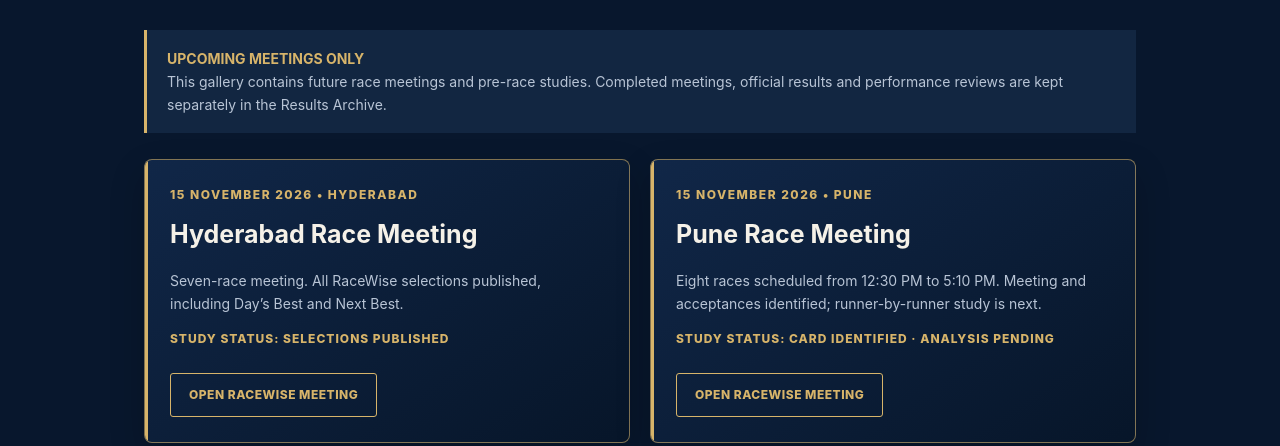
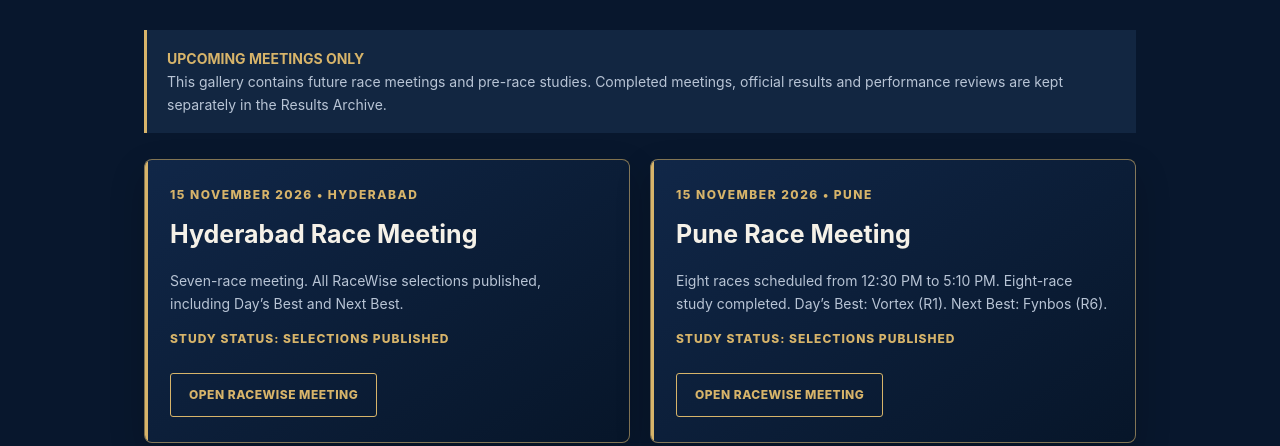
Before and after one commit to racewiseindia/racewiseindia.github.io, a plain HTML site: page archive.html in a window 1280 px wide. Shown: the part 598-1044 px from the top of the page. Drawn offline with Linux system fonts and the light colour scheme.

Commit message:
Update Pune archive with published featured selections

```diff
--- a/archive.html
+++ b/archive.html
@@ -53,6 +53,6 @@ main{padding:26px 5% 44px}.card{padding:21px}
 <section class="page-hero"><div class="hero-copy"><div class="eyebrow">THE GRANDSTAND • UPCOMING MEETINGS</div><h1>Race Day Archive</h1><p>Step into the racecourse. Explore upcoming meetings and RaceWise studies, race by race.</p></div></section>
 <main>
 <div class="notice"><strong style="color:var(--gold)">UPCOMING MEETINGS ONLY</strong><br>This gallery contains future race meetings and pre-race studies. Completed meetings, official results and performance reviews are kept separately in the Results Archive.</div>
-<section class="meeting-grid"><article class="card"><div class="date">15 NOVEMBER 2026 • HYDERABAD</div><h2>Hyderabad Race Meeting</h2><p>Seven-race meeting. All RaceWise selections published, including Day’s Best and Next Best.</p><p class="status">STUDY STATUS: SELECTIONS PUBLISHED</p><a class="button" href="race-days/hyderabad-2026-11-15.html">Open RaceWise Meeting</a></article><article class="card"><div class="date">15 NOVEMBER 2026 • PUNE</div><h2>Pune Race Meeting</h2><p>Eight races scheduled from 12:30 PM to 5:10 PM. Meeting and acceptances identified; runner-by-runner study is next.</p><p class="status">STUDY STATUS: CARD IDENTIFIED · ANALYSIS PENDING</p><a class="button" href="race-days/pune-2026-11-15.html">Open RaceWise Meeting</a></article></section>
+<section class="meeting-grid"><article class="card"><div class="date">15 NOVEMBER 2026 • HYDERABAD</div><h2>Hyderabad Race Meeting</h2><p>Seven-race meeting. All RaceWise selections published, including Day’s Best and Next Best.</p><p class="status">STUDY STATUS: SELECTIONS PUBLISHED</p><a class="button" href="race-days/hyderabad-2026-11-15.html">Open RaceWise Meeting</a></article><article class="card"><div class="date">15 NOVEMBER 2026 • PUNE</div><h2>Pune Race Meeting</h2><p>Eight races scheduled from 12:30 PM to 5:10 PM. Eight-race study completed. Day’s Best: Vortex (R1). Next Best: Fynbos (R6).</p><p class="status">STUDY STATUS: SELECTIONS PUBLISHED</p><a class="button" href="race-days/pune-2026-11-15.html">Open RaceWise Meeting</a></article></section>
 <div class="notice"><strong style="color:var(--gold)">OUR COMMITMENT</strong><br>RaceWise India distinguishes official racing information from independent analysis. Missing or unverified information is clearly identified. Selections are research opinions, not guaranteed outcomes.</div>
 </main><footer>© 2026 RaceWise India. All rights reserved.<br>Independent horse-racing research and analysis.</footer></body></html>
```
